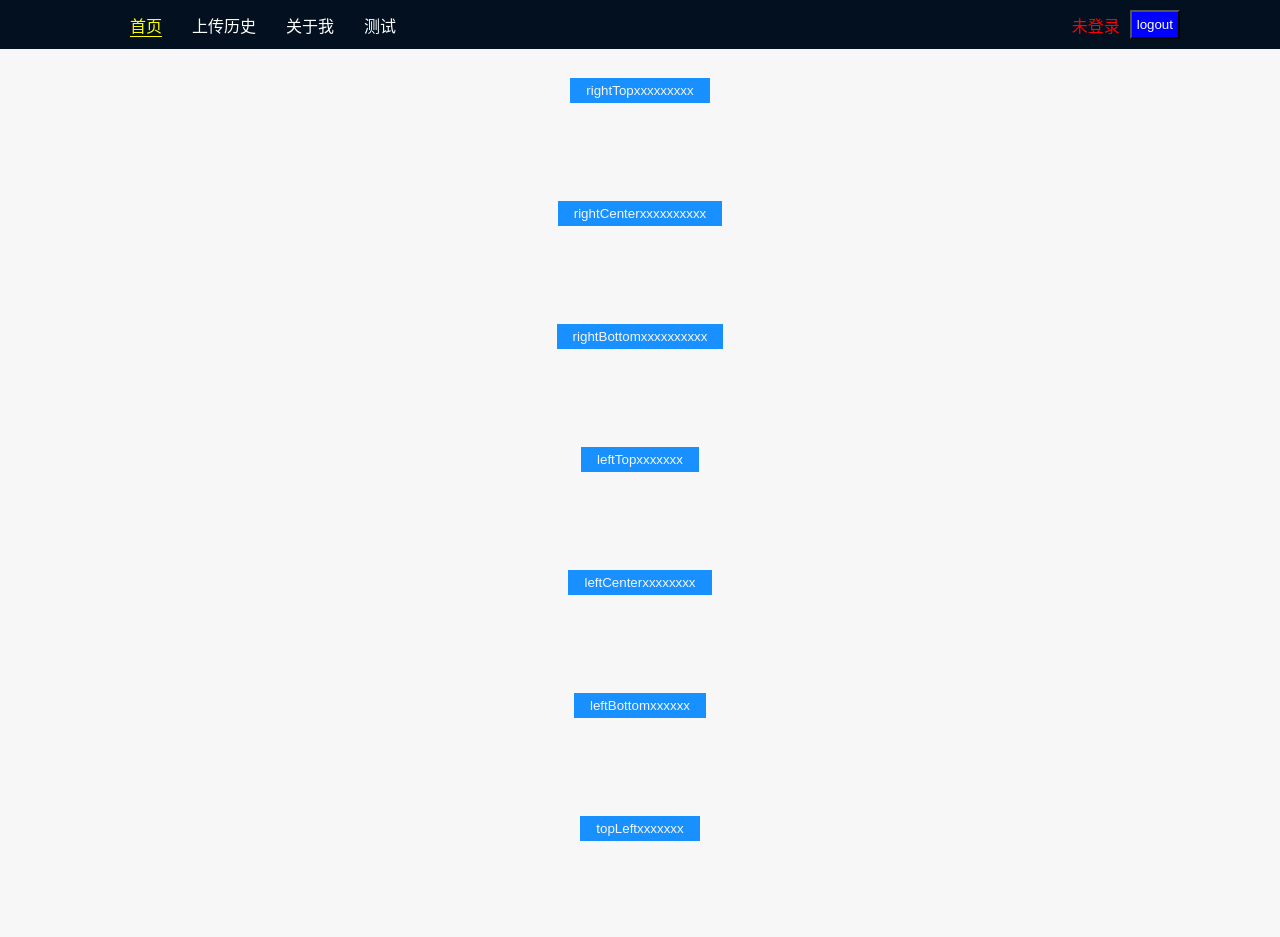
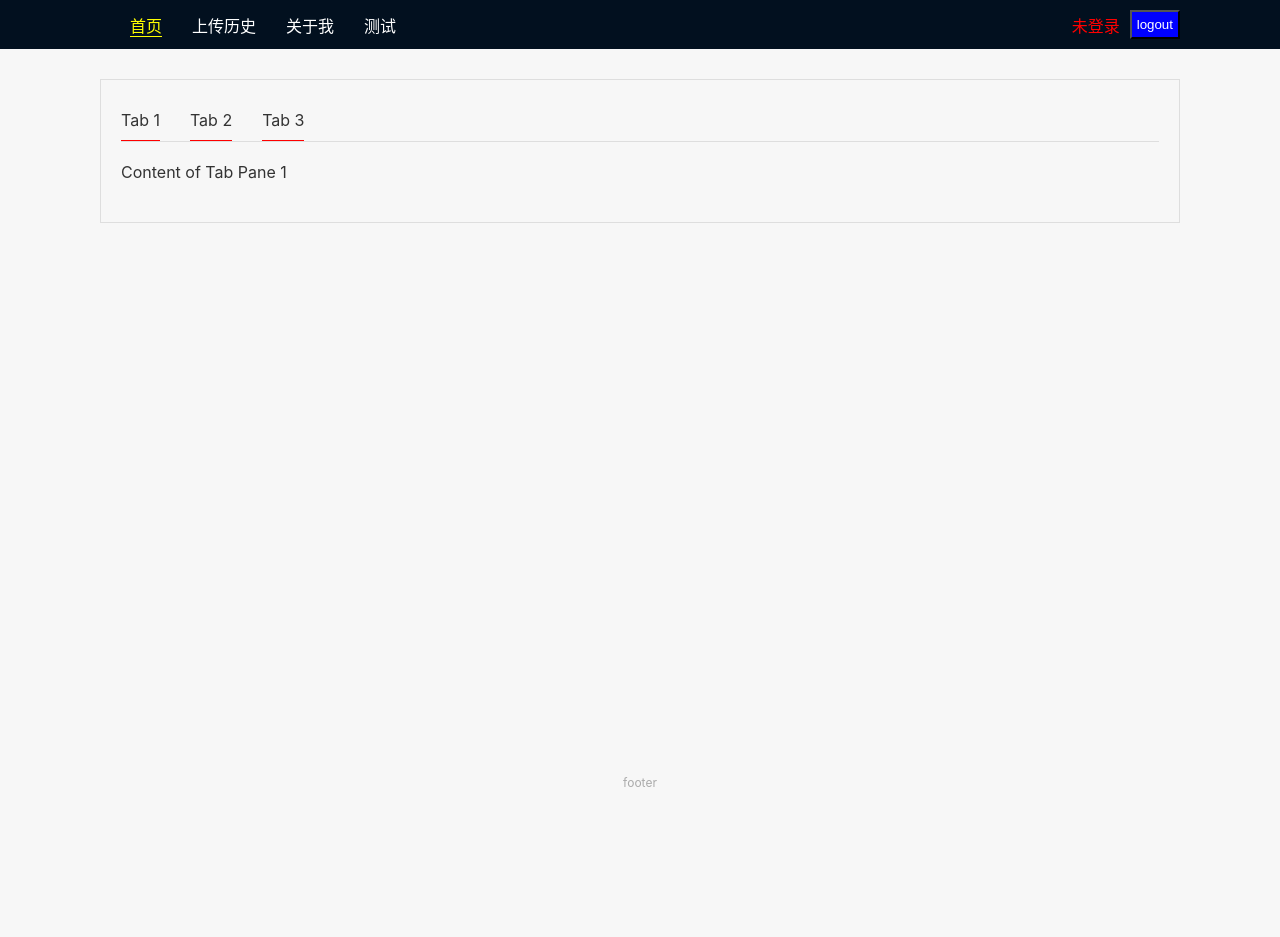
Before and after one commit to leigp555/react-ui-lib, a React app: page / in a window 1280 px wide. Shown: the top 937 px of the page. After the commit the page ends 800 px from the top, so only its background shows below. Built offline with nearby package versions, Linux system fonts and the light colour scheme.

Commit message:
style: 完成tab组件基本功能

```diff
--- /dev/null
+++ b/src/lib/Tabs/Tab.tsx
@@ -0,0 +1,23 @@
+import React, { HTMLAttributes } from 'react';
+import styled from 'styled-components';
+
+interface Props extends HTMLAttributes<HTMLDivElement> {
+  tab?: string;
+  index: string;
+  children?: React.ReactNode;
+}
+const TabStyled = styled.div``;
+const Tab: React.FC<Props> = (props) => {
+  const { children, tab, index, ...rest } = props;
+  return (
+    <TabStyled {...rest}>
+      <div className="content">{children}</div>
+    </TabStyled>
+  );
+};
+Tab.defaultProps = {
+  children: '',
+  tab: '标签'
+};
+
+export default Tab;
--- /dev/null
+++ b/src/lib/Tabs/Tabs.tsx
@@ -0,0 +1,74 @@
+import React, { HTMLAttributes, ReactElement, useState } from 'react';
+import styled from 'styled-components';
+
+type VNode = ReactElement & { type: { name: string } };
+interface Props extends HTMLAttributes<HTMLDivElement> {
+  children?: React.ReactNode;
+  callback?: (key: string) => void;
+  defaultKey?: string;
+}
+const TabsStyled = styled.div`
+  width: 100%;
+  height: 100%;
+  padding: 20px;
+  border: 1px solid rgba(0, 0, 0, 0.1);
+`;
+const TabName = styled.div`
+  cursor: pointer;
+  display: flex;
+  gap: 30px;
+  border-bottom: 1px solid rgba(0, 0, 0, 0.1);
+  > span {
+    padding: 10px 0;
+    border-bottom: 1px solid red;
+  }
+`;
+const Content = styled.div`
+  padding: 20px 0;
+`;
+
+const Tabs: React.FC<Props> = (props) => {
+  const { children, onChange, defaultKey, ...rest } = props;
+  const [currentIndex, setIndex] = useState<string>(defaultKey!);
+  const render = () => {
+    const tabName: { index: string; tab: string }[] = [];
+    let currentVNode!: VNode;
+    React.Children.map(children, (child) => {
+      const vNode = child as VNode;
+      tabName.push({ index: vNode.props.index, tab: vNode.props.tab });
+      if (
+        React.isValidElement(vNode) &&
+        vNode.type.name === 'Tab' &&
+        vNode.props.index === currentIndex
+      ) {
+        currentVNode = vNode;
+      }
+    });
+
+    return (
+      <>
+        <TabName>
+          {tabName.map((item) => (
+            <span
+              role="presentation"
+              key={`${item.tab + item.index}`}
+              onClick={() => setIndex(item.index)}
+            >
+              {item.tab}
+            </span>
+          ))}
+        </TabName>
+        <Content>{currentVNode}</Content>
+      </>
+    );
+  };
+
+  return <TabsStyled {...rest}>{render()}</TabsStyled>;
+};
+Tabs.defaultProps = {
+  callback: () => {},
+  defaultKey: '1',
+  children: ''
+};
+
+export default Tabs;
--- a/src/pages/Home.tsx
+++ b/src/pages/Home.tsx
@@ -1,7 +1,7 @@
 import React from 'react';
 import styled from 'styled-components';
-import Button from '../lib/Button/Button';
-import Tooltip from '../lib/Tooltip/Tooltip';
+import Tabs from '../lib/Tabs/Tabs';
+import Tab from '../lib/Tabs/Tab';
 
 const Wrap = styled.div`
   display: flex;
@@ -12,48 +12,22 @@ const Wrap = styled.div`
 `;
 
 const Home: React.FC = () => {
-  const text = 'prompt text';
+  const onChange = (key: string) => {
+    console.log(key);
+  };
   return (
     <Wrap>
-      <Tooltip position="rightTop" tip={text}>
-        <Button>rightTopxxxxxxxxx</Button>
-      </Tooltip>
-      <Tooltip position="rightCenter" tip={text}>
-        <Button>rightCenterxxxxxxxxxx</Button>
-      </Tooltip>
-      <Tooltip position="rightBottom" tip={text}>
-        <Button>rightBottomxxxxxxxxxx</Button>
-      </Tooltip>
-
-      <Tooltip position="leftTop" tip={text}>
-        <Button>leftTopxxxxxxx</Button>
-      </Tooltip>
-      <Tooltip position="leftCenter" tip={text}>
-        <Button>leftCenterxxxxxxxx</Button>
-      </Tooltip>
-      <Tooltip position="leftBottom" tip={text}>
-        <Button>leftBottomxxxxxx</Button>
-      </Tooltip>
-
-      <Tooltip position="topLeft" tip={text}>
-        <Button>topLeftxxxxxxx</Button>
-      </Tooltip>
-      <Tooltip position="topCenter" tip={text}>
-        <Button>topCenterxxxxxx</Button>
-      </Tooltip>
-      <Tooltip position="topRight" tip={text}>
-        <Button>topRightxxxxxx</Button>
-      </Tooltip>
-
-      <Tooltip position="bottomLeft" tip={text}>
-        <Button>bottomLeftxxxxx</Button>
-      </Tooltip>
-      <Tooltip position="bottomCenter" tip={text}>
-        <Button>bottomCenterxxxxxxx</Button>
-      </Tooltip>
-      <Tooltip position="bottomRight" tip={text}>
-        <Button>bottomRightxxxxxx</Button>
-      </Tooltip>
+      <Tabs defaultKey="1" callback={onChange}>
+        <Tab tab="Tab 1" index="1">
+          Content of Tab Pane 1
+        </Tab>
+        <Tab tab="Tab 2" index="2">
+          Content of Tab Pane 2
+        </Tab>
+        <Tab tab="Tab 3" index="3">
+          Content of Tab Pane 3
+        </Tab>
+      </Tabs>
     </Wrap>
   );
 };
```
